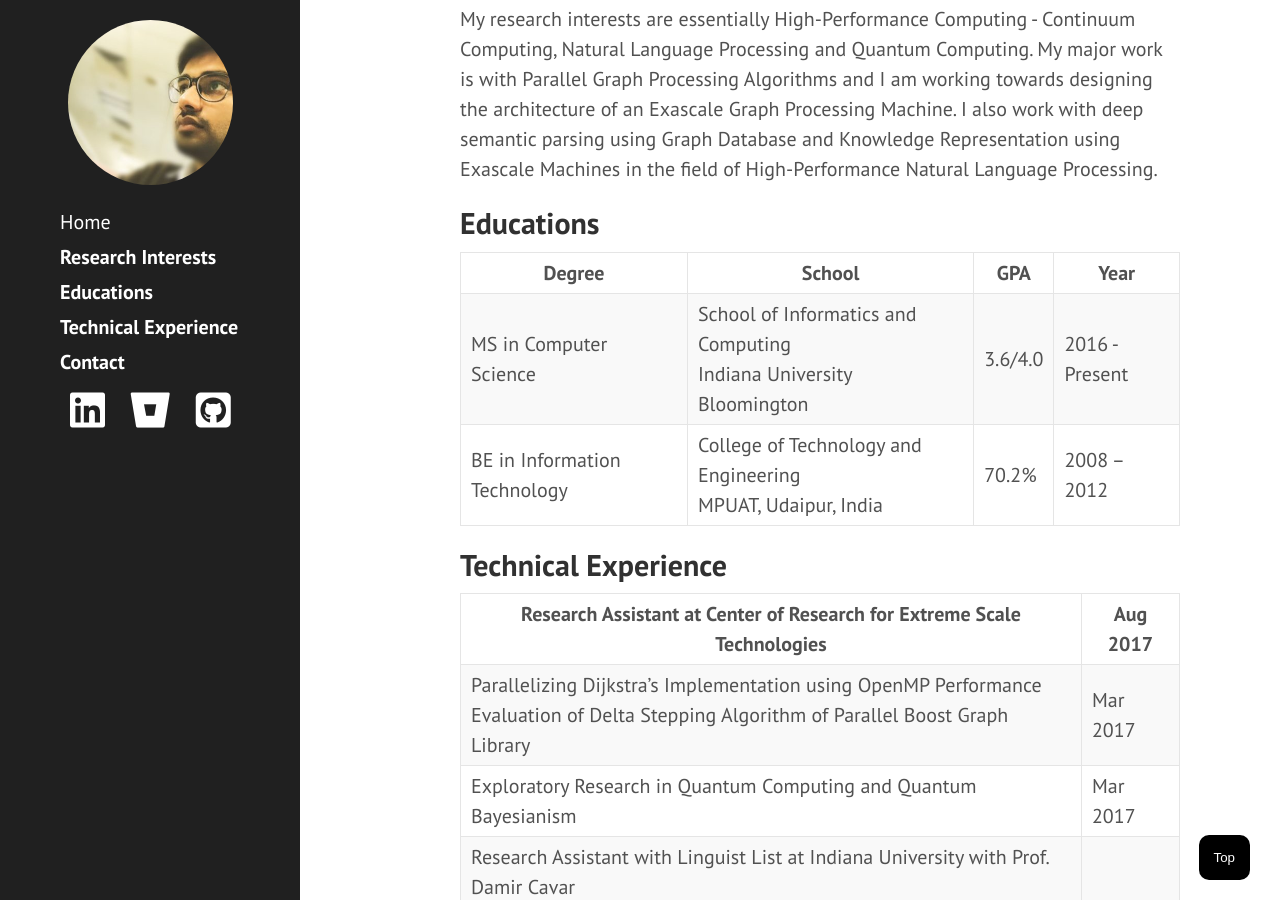
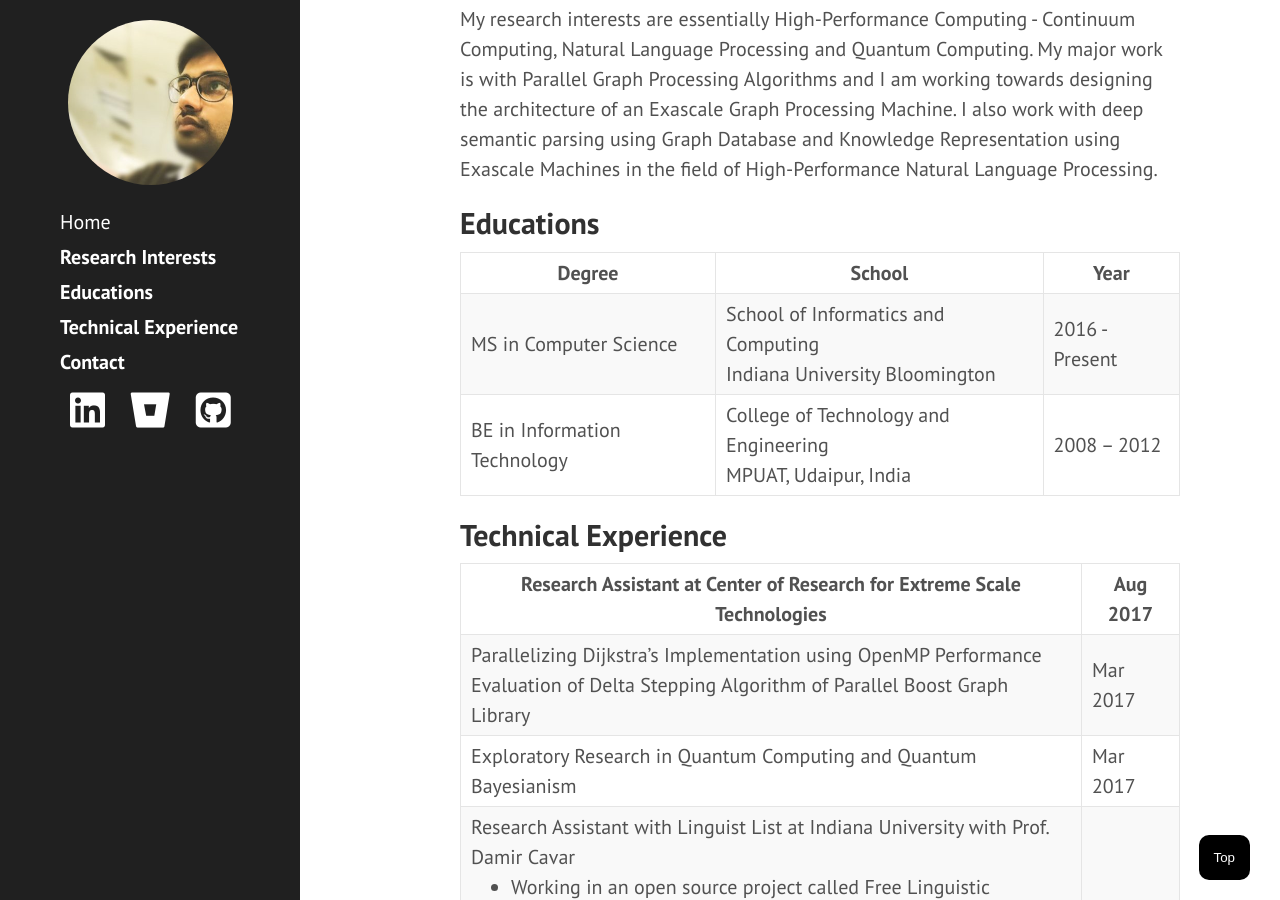
Before and after one commit to prateek22sri/prateek22sri.github.io, a Jekyll site: the page built from index.html, in a window 1280 px wide and 900 px high, scrolled down 330 px. Built offline with Jekyll 4.4.1, drawn with Linux system fonts in a browser that asks for light colours; nearby versions of some CDN libraries.

Commit message:
removed gpa from index

```diff
--- a/_includes/sections/educations.md
+++ b/_includes/sections/educations.md
@@ -1,4 +1,4 @@
-| Degree | School | GPA | Year |
-| --- | --- | --- | --- | --- |
-| MS in Computer Science |  {::nomarkdown}School of Informatics and Computing<br> Indiana University Bloomington  {:/}| 3.6/4.0 | 2016 - Present  |
-| BE in Information Technology |  {::nomarkdown} College of Technology and Engineering<br> MPUAT, Udaipur, India {:/}| 70.2%  | 2008 – 2012   |
+| Degree | School | Year |
+| --- | --- | --- |
+| MS in Computer Science |  {::nomarkdown}School of Informatics and Computing<br> Indiana University Bloomington  {:/} | 2016 - Present  |
+| BE in Information Technology |  {::nomarkdown} College of Technology and Engineering<br> MPUAT, Udaipur, India {:/}  | 2008 – 2012   |
```
